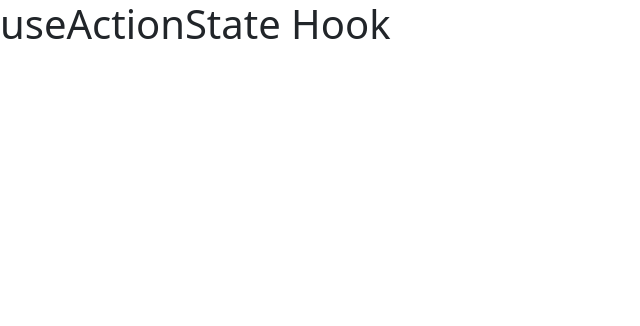
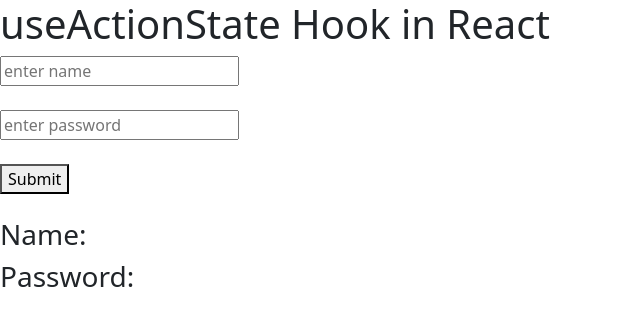
Before and after one commit to PawanDev52/React-19, a React (Vite) app: page / in a window 1280 px wide. Shown: the top 326 px of the page, without its empty margins (0-640 px from the left). Built offline with nearby package versions, Linux system fonts and the light colour scheme.

Commit message:
useActionState hook

```diff
--- a/src/App.jsx
+++ b/src/App.jsx
@@ -1,4 +1,4 @@
-import { createElement, useEffect, useTransition } from "react";
+import { createElement, useActionState, useEffect, useTransition } from "react";
 import Login, { Profile, Setting, UserKey } from "./UserComponent";
 import ToDo from "./ToDo";
 import "./css/style.css";
@@ -1317,9 +1317,40 @@
 
 // useActionState hook
 function App() {
+  const handleSubmit = async (previousData, formData) => {
+    let name = formData.get("name");
+    let password = formData.get("password");
+
+    await new Promise((res) => setTimeout(res, 2000));
+    // console.log("handleSubmit Called", name, password);
+    if (name && password) {
+      return { message: "Data Submitted", name, password };
+    } else {
+      return { error: "Failed to Submit, Enter proper data", name, password };
+    }
+  };
+
+  const [data, action, pending] = useActionState(handleSubmit, undefined);
+  // console.log(data);
+
   return (
     <div>
-      <h1>useActionState Hook</h1>
+      <h1>useActionState Hook in React</h1>
+      <form action={action}>
+        <input defaultValue={data?.name} type="text" name="name" placeholder="enter name" />
+        <br /> <br />
+        <input defaultValue={data?.password} type="password" name="password" placeholder="enter password" />
+        <br /> <br />
+        <button disabled={pending}>Submit</button>
+      </form>
+      <br />
+
+      {data?.error && <span style={{ color: "red" }}>{data?.error}</span>}
+
+      {data?.message && <span style={{ color: "green" }}>{data?.message}</span>}
+
+      <h3>Name: {data?.name}</h3>
+      <h3>Password: {data?.password}</h3>
     </div>
   );
 }
```
